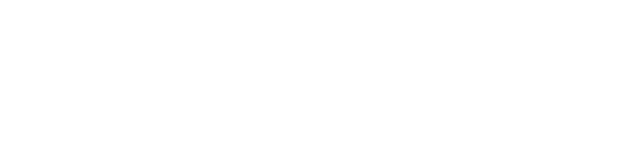
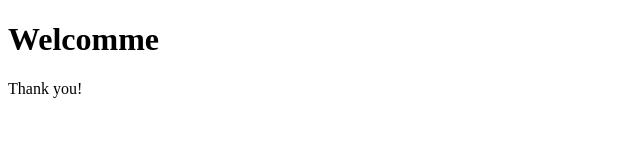
Before and after one commit to frank-t/gaptest, a plain HTML site: page index.html in a window 1280 px wide. Shown: the whole page, without its empty margins (0-640 px from the left). Drawn offline with Linux system fonts and the light colour scheme.

Commit message:
Update index.html

```diff
--- a/index.html
+++ b/index.html
@@ -4,5 +4,7 @@
 <title>test</title>
 </head>
 <body>
+<h1>Welcomme</h1>
+<p>Thank you!</p>
 </body>
 </html>
```
